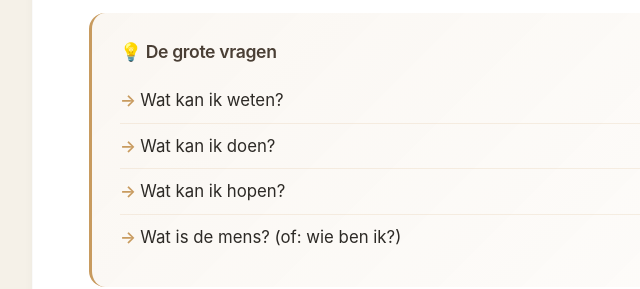
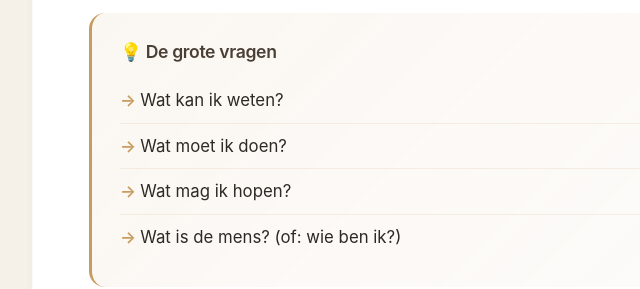
Before and after one commit to stefjnl/zincafe-zweeloo, a plain HTML site: page filosofie-in-vogelvlucht.html in a window 1280 px wide. Shown: the part 1780-2069 px from the top of the page, 190-830 px from the left. Drawn offline with Linux system fonts and the light colour scheme.

Commit message:
Update filosofie-in-vogelvlucht.html

```diff
--- a/filosofie-in-vogelvlucht.html
+++ b/filosofie-in-vogelvlucht.html
@@ -477,8 +477,8 @@ in verschillende tijden met dezelfde vragen zijn omgegaan.
                 <h3>💡 De grote vragen</h3>
                 <ul>
                     <li>Wat kan ik weten?</li>
-                    <li>Wat kan ik doen?</li>
-                    <li>Wat kan ik hopen?</li>
+                    <li>Wat moet ik doen?</li>
+                    <li>Wat mag ik hopen?</li>
                     <li>Wat is de mens? (of: wie ben ik?)</li>
                 </ul>
             </div>
```
